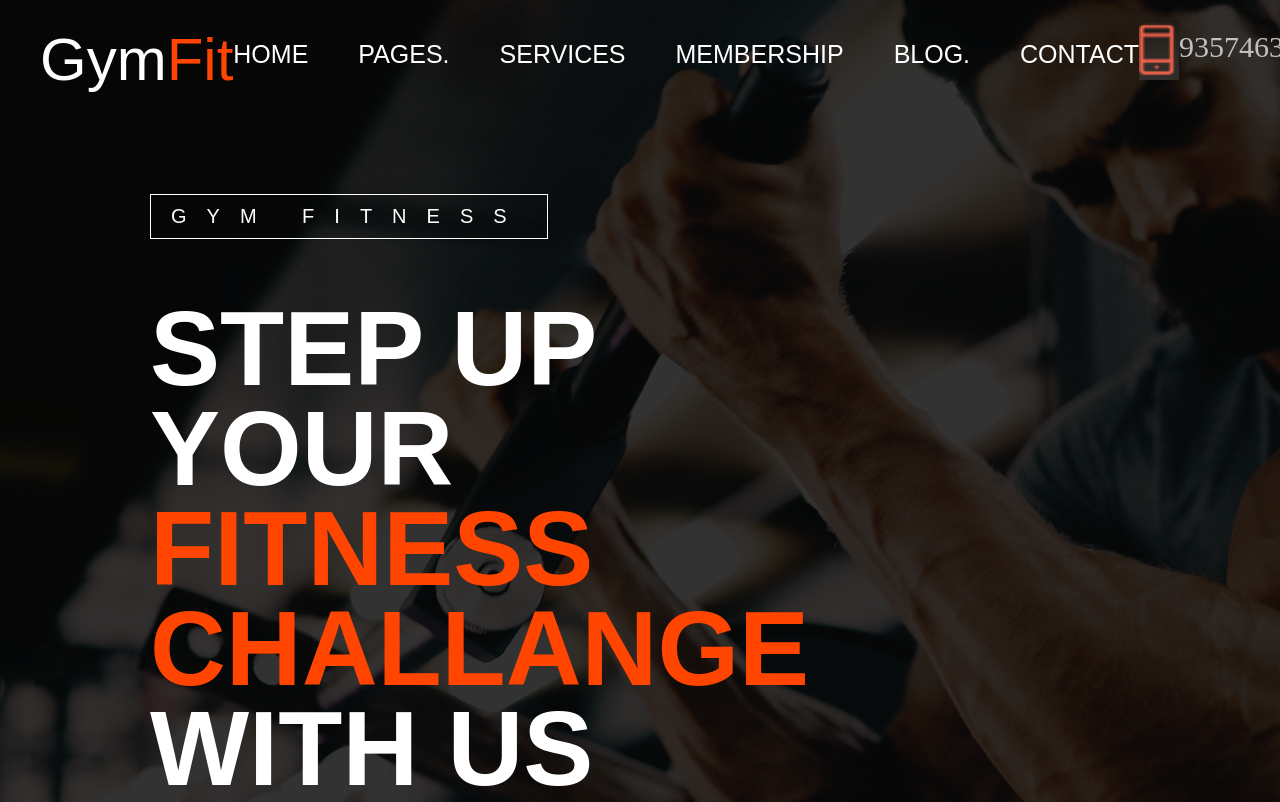
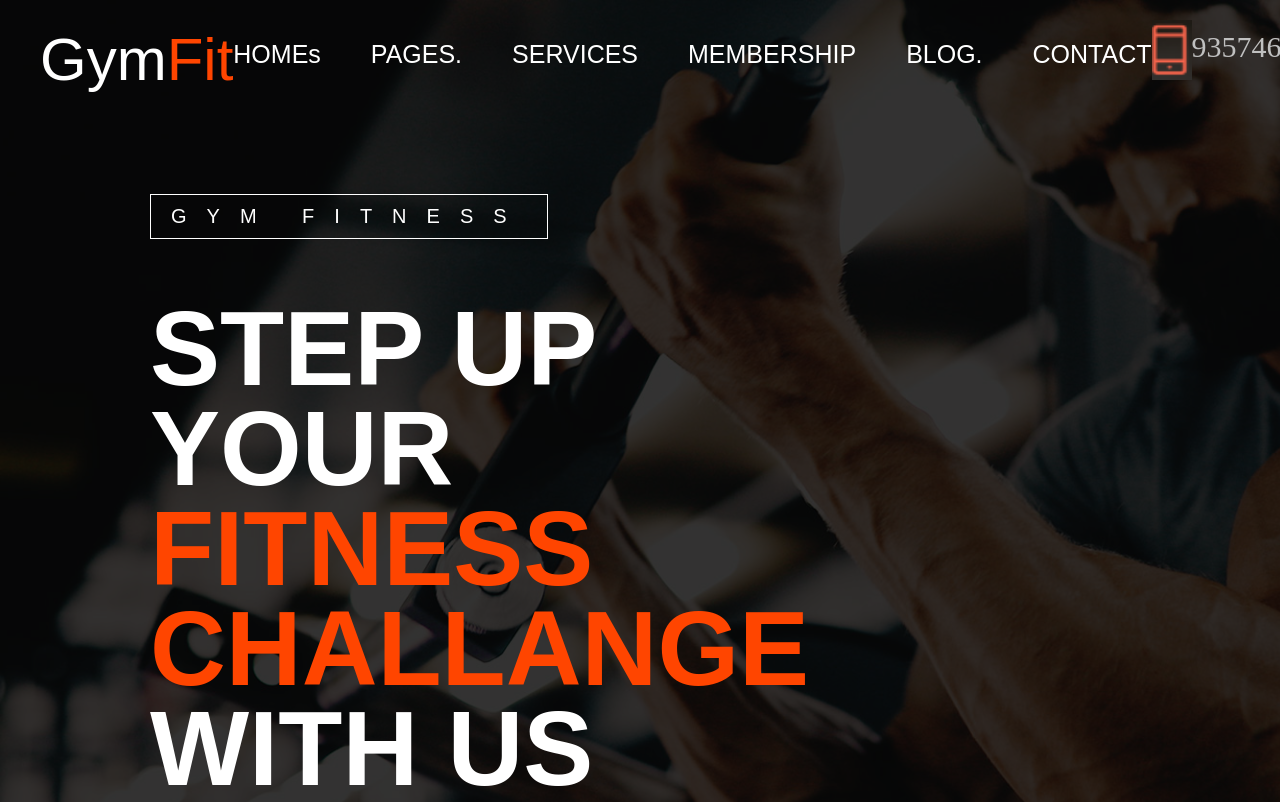
Before and after one commit to AmosDC2024/firstproject, a plain HTML site: page index.html in a window 1280 px wide. Shown: the top 802 px of the page. Drawn offline with Linux system fonts and the light colour scheme.

Commit message:
swecond commit

```diff
--- a/index.html
+++ b/index.html
@@ -13,7 +13,7 @@
         <nav class="navbar">
             <div style="color: white; font-size: 60px; padding-top: 25px; font-family: sans-serif;">Gym<span style="color: orangered;">Fit</span></div>
             <div class="content">
-              <a href="#">HOME</a>
+              <a href="#">HOMEs</a>
               <a href="#">PAGES.</a>
               <a href="#">SERVICES</a>
               <a href="#">MEMBERSHIP</a>
```
